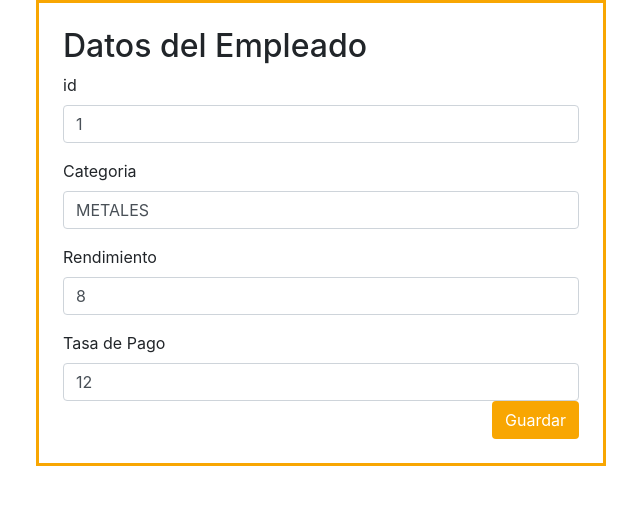
After one commit to pilaralejandra/ingsoft2, a PHP site: page /php/editar_tipo_inversion.php?id=1 in a window 1280 px wide. The commit adds this page. Shown: the top 513 px of the page, without its empty margins (319-959 px from the left). Run offline with PHP 8.4, Linux system fonts and the light colour scheme; data comes from the database, SQL or seed files in the repository; some libraries are stand-ins or nearby versions.

Commit message:
modulo tipo inversion (editar, eliminar)

```diff
--- a/php/buscar_tipo_inversion.php
+++ b/php/buscar_tipo_inversion.php
@@ -39,7 +39,7 @@ if($resultado->num_rows > 0){
 					  <td>".$fila['categoria']."</td>
 					  <td>".$fila['porcentaje']."</td>
 					  <td>".$fila['tasa_pago']."</td>
-					  <td>"."<i class='fas fa-pen-alt'>"."<a href='php/editar_empleados.php?id=".$fila['id_tipo_inv']."'>editar</a></i> <i class='fas fa-trash'>"."<a href='php/eliminar_proceso_empleado.php?id=".$fila['id_tipo_inv']."'>eliminar</a></i>"."</td>
+					  <td>"."<i class='fas fa-pen-alt'>"."<a href='php/editar_tipo_inversion.php?id=".$fila['id_tipo_inv']."'>editar</a></i> <i class='fas fa-trash'>"."<a href='php/eliminar_proceso_tipo_inversion.php?id=".$fila['id_tipo_inv']."'>eliminar</a></i>"."</td>
 					  </tr>";
 		}
 
--- /dev/null
+++ b/php/editar_tipo_inversion.php
@@ -0,0 +1,56 @@
+
+
+<!DOCTYPE html>
+<html>
+<head>
+  <title>EDITAR TIPO INVERSION</title>
+
+   <link rel="stylesheet" href="../css/bootstrap.css">
+    <link rel="stylesheet" href="https://use.fontawesome.com/releases/v5.3.1/css/all.css" integrity="sha384-mzrmE5qonljUremFsqc01SB46JvROS7bZs3IO2EmfFsd15uHvIt+Y8vEf7N7fWAU" crossorigin="anonymous">
+    <link rel="stylesheet" href="../estilos.css">
+
+</head>
+<body>
+<div class="container pb-5">
+  <div class="row">
+
+            <?php
+
+            require 'conexion.php';
+            $conexion = conecta();
+
+            $id=$_REQUEST['id'];
+
+            $consulta = "SELECT * FROM tipo_inversion WHERE id_tipo_inv='$id'";
+            $resultado = $conexion->query($consulta);
+            $row=$resultado->fetch_assoc();
+
+            ?>
+
+
+
+ <form class="col-sm-12 col-md-6 offset-md-3 p-4 " action="editar_proceso_tipo_inversion.php?id=<?php echo $row['id_tipo_inv']; ?>" method="POST" class="col-sm-12 col-md-6 offset-md-3 p-4">
+          <h2 class="tname">Datos del Empleado</h2>
+            <div class="form-group">
+              <label for="id">id</label>
+              <input type="text" class="form-control" id="id" name="id_tipo_inv" placeholder="id" value="<?php echo $row['id_tipo_inv'];?>">
+            </div>
+            <div class="form-group">
+              <label for="nombre">Categoria</label>
+              <input type="text" class="form-control" id="categoria" name="categoria" placeholder="categoria" value="<?php echo $row['categoria'];?>">
+            </div>
+            <div class="form-group">
+              <label for="direccion">Rendimiento</label>
+              <input type="text" class="form-control" id="porcentaje" name="porcentaje" placeholder="porcentaje" value="<?php echo $row['porcentaje'];?>">
+            </div>
+            <div class="form-group">
+              <label for="telefono">Tasa de Pago</label>
+              <input type="tel" class="form-control" id="tasa_pago" name="tasa_pago" placeholder="tasa_pago" value="<?php echo $row['tasa_pago'];?>">
+
+            <button type="submit" class="btn submit-button float-right" name="guardar" value="guardar">Guardar</button>
+        </form>
+
+      </div>
+</div>
+</body>
+</html>
```
Also changed, not shown: php/editar_proceso_tipo_inversion.php (added, +21 -0 lines), php/eliminar_proceso_tipo_inversion.php (added, +14 -0 lines).
